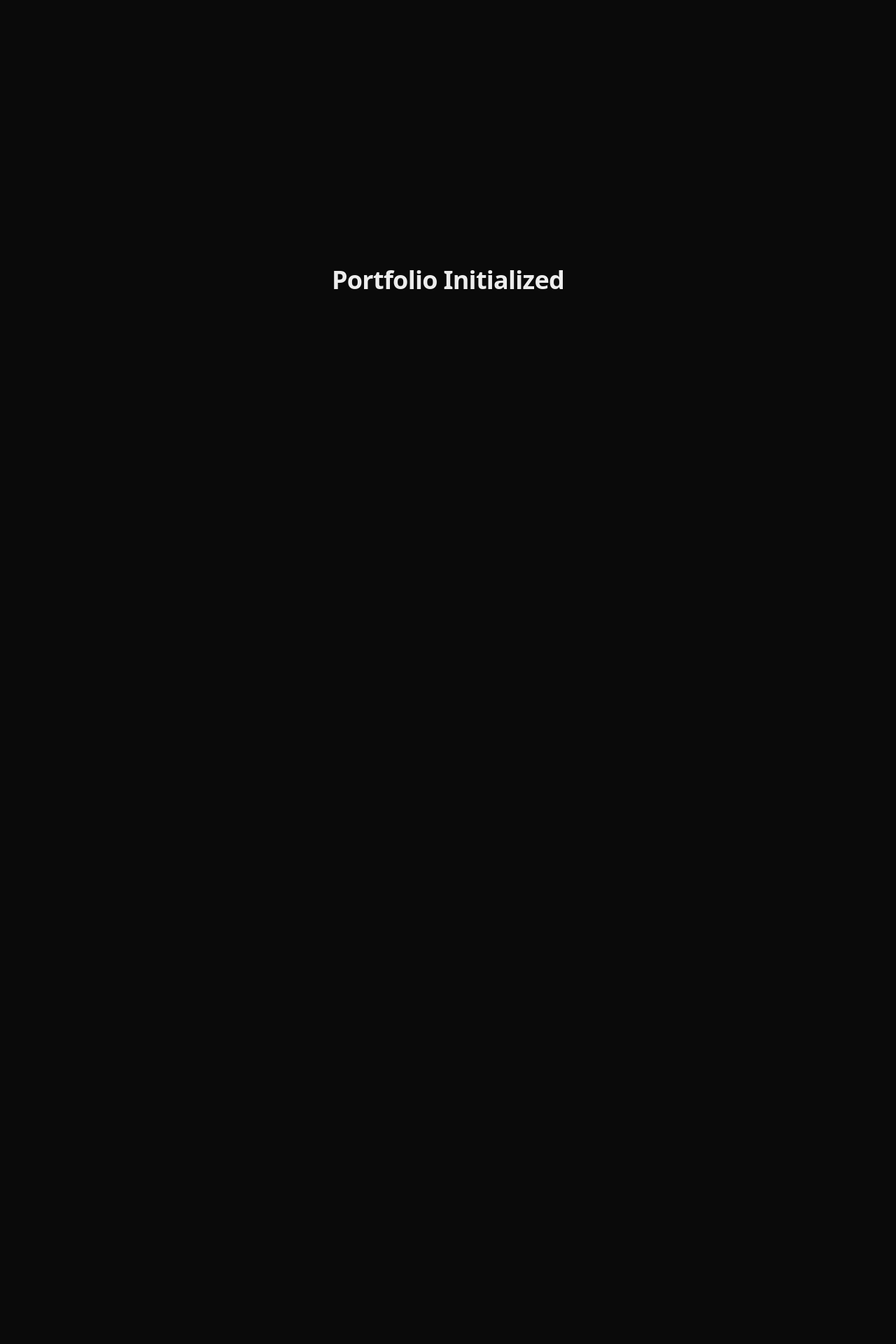
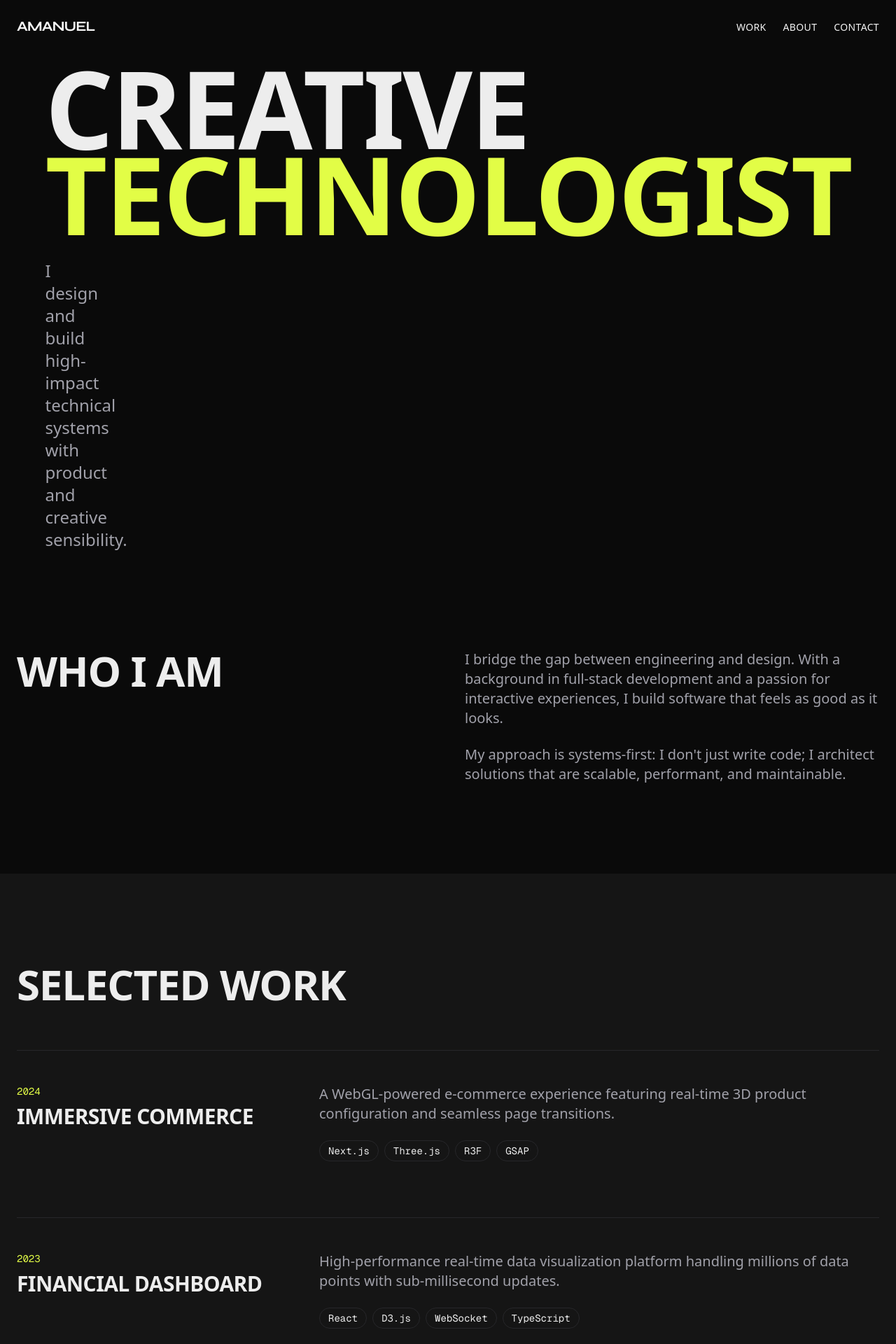
Before and after one commit to amuyif523/Portfolio-Page, a Next.js app: page / in a window 1280 px wide. Shown: the top 1920 px of the page at 70% size. Before the commit the page ends 800 px from the top, so only its background shows below. Built offline with nearby package versions, Linux system fonts and the light colour scheme.

Commit message:
Sprint 3: Site Architecture & Content Models - Layouts, Sections, Types

```diff
--- a/src/app/page.tsx
+++ b/src/app/page.tsx
@@ -1,7 +1,19 @@
+import { Header } from '@/components/layout/Header'
+import { Footer } from '@/components/layout/Footer'
+import { Hero } from '@/components/sections/Hero'
+import { About } from '@/components/sections/About'
+import { Projects } from '@/components/sections/Projects'
+import { Contact } from '@/components/sections/Contact'
+
 export default function Home() {
   return (
-    <main className="flex min-h-screen flex-col items-center justify-center p-24">
-      <h1 className="text-4xl font-bold">Portfolio Initialized</h1>
+    <main className="relative w-full overflow-hidden">
+      <Header />
+      <Hero />
+      <About />
+      <Projects />
+      <Contact />
+      <Footer />
     </main>
   )
 }
--- /dev/null
+++ b/src/components/layout/Container.tsx
@@ -0,0 +1,15 @@
+import { cn } from '@/lib/utils'
+import { ReactNode } from 'react'
+
+interface ContainerProps {
+  children: ReactNode
+  className?: string
+}
+
+export function Container({ children, className }: ContainerProps) {
+  return (
+    <div className={cn('mx-auto max-w-[1400px] px-4 md:px-6', className)}>
+      {children}
+    </div>
+  )
+}
--- /dev/null
+++ b/src/components/layout/Footer.tsx
@@ -0,0 +1,37 @@
+import { Container } from './Container'
+
+export function Footer() {
+  return (
+    <footer className="py-12 border-t border-border">
+      <Container className="flex flex-col md:flex-row justify-between items-center gap-6">
+        <div className="text-sm text-muted">
+          &copy; {new Date().getFullYear()} Amanuel. All rights reserved.
+        </div>
+        <div className="flex gap-6">
+          <a
+            href="https://github.com"
+            target="_blank"
+            rel="noopener noreferrer"
+            className="text-sm uppercase hover:text-accent transition-colors"
+          >
+            GitHub
+          </a>
+          <a
+            href="https://linkedin.com"
+            target="_blank"
+            rel="noopener noreferrer"
+            className="text-sm uppercase hover:text-accent transition-colors"
+          >
+            LinkedIn
+          </a>
+          <a
+            href="mailto:hello@example.com"
+            className="text-sm uppercase hover:text-accent transition-colors"
+          >
+            Email
+          </a>
+        </div>
+      </Container>
+    </footer>
+  )
+}
--- /dev/null
+++ b/src/components/layout/Header.tsx
@@ -0,0 +1,34 @@
+import { Container } from './Container'
+import Link from 'next/link'
+
+const navItems = [
+  { label: 'Work', href: '#work' },
+  { label: 'About', href: '#about' },
+  { label: 'Contact', href: '#contact' },
+]
+
+export function Header() {
+  return (
+    <header className="fixed top-0 left-0 w-full z-50 py-6 mix-blend-difference text-white">
+      <Container className="flex items-center justify-between">
+        <Link href="/" className="text-xl font-bold font-display uppercase tracking-tighter">
+          Amanuel
+        </Link>
+        <nav>
+          <ul className="flex gap-6">
+            {navItems.map((item) => (
+              <li key={item.label}>
+                <Link
+                  href={item.href}
+                  className="text-sm font-medium uppercase tracking-wide hover:opacity-70 transition-opacity"
+                >
+                  {item.label}
+                </Link>
+              </li>
+            ))}
+          </ul>
+        </nav>
+      </Container>
+    </header>
+  )
+}
--- /dev/null
+++ b/src/components/sections/About.tsx
@@ -0,0 +1,25 @@
+import { Container } from '@/components/layout/Container'
+
+export function About() {
+  return (
+    <section id="about" className="py-32">
+      <Container>
+        <div className="grid md:grid-cols-2 gap-12">
+          <div>
+            <h2 className="text-4xl md:text-6xl font-display font-bold uppercase mb-8">
+              Who I Am
+            </h2>
+          </div>
+          <div className="space-y-6 text-lg md:text-xl text-muted">
+            <p>
+              I bridge the gap between engineering and design. With a background in full-stack development and a passion for interactive experiences, I build software that feels as good as it looks.
+            </p>
+            <p>
+              My approach is systems-first: I don&apos;t just write code; I architect solutions that are scalable, performant, and maintainable.
+            </p>
+          </div>
+        </div>
+      </Container>
+    </section>
+  )
+}
--- /dev/null
+++ b/src/components/sections/Contact.tsx
@@ -0,0 +1,22 @@
+import { Container } from '@/components/layout/Container'
+
+export function Contact() {
+  return (
+    <section id="contact" className="py-32">
+      <Container>
+        <div className="max-w-4xl">
+          <h2 className="text-[8vw] leading-[0.9] font-display font-bold uppercase mb-12">
+            Let&apos;s Build <br />
+            <span className="text-accent">Something Great</span>
+          </h2>
+          <a
+            href="mailto:hello@example.com"
+            className="inline-block text-2xl md:text-4xl border-b border-accent pb-2 hover:text-accent transition-colors"
+          >
+            hello@example.com
+          </a>
+        </div>
+      </Container>
+    </section>
+  )
+}
--- /dev/null
+++ b/src/components/sections/Hero.tsx
@@ -0,0 +1,18 @@
+import { Container } from '@/components/layout/Container'
+
+export function Hero() {
+  return (
+    <section className="min-h-screen flex items-center pt-20">
+      <Container>
+        <h1 className="text-[12vw] leading-[0.8] font-bold font-display uppercase tracking-tighter">
+          Creative
+          <br />
+          <span className="text-accent">Technologist</span>
+        </h1>
+        <p className="mt-8 max-w-xl text-xl md:text-2xl text-muted">
+          I design and build high-impact technical systems with product and creative sensibility.
+        </p>
+      </Container>
+    </section>
+  )
+}
--- /dev/null
+++ b/src/components/sections/Projects.tsx
@@ -0,0 +1,43 @@
+import { Container } from '@/components/layout/Container'
+import { projects } from '@/lib/content/projects'
+
+export function Projects() {
+  return (
+    <section id="work" className="py-32 bg-foreground/5">
+      <Container>
+        <h2 className="text-4xl md:text-6xl font-display font-bold uppercase mb-16">
+          Selected Work
+        </h2>
+        <div className="grid gap-20">
+          {projects.map((project) => (
+            <div key={project.id} className="group border-t border-border pt-12">
+              <div className="grid md:grid-cols-[1fr_2fr] gap-8">
+                <div>
+                  <span className="text-sm font-mono text-accent mb-2 block">
+                    {project.year}
+                  </span>
+                  <h3 className="text-3xl font-display font-bold uppercase group-hover:text-accent transition-colors">
+                    {project.title}
+                  </h3>
+                </div>
+                <div>
+                  <p className="text-xl text-muted mb-6">{project.description}</p>
+                  <div className="flex flex-wrap gap-2">
+                    {project.tech.map((t) => (
+                      <span
+                        key={t}
+                        className="px-3 py-1 rounded-full border border-border text-sm font-mono"
+                      >
+                        {t}
+                      </span>
+                    ))}
+                  </div>
+                </div>
+              </div>
+            </div>
+          ))}
+        </div>
+      </Container>
+    </section>
+  )
+}
--- /dev/null
+++ b/src/lib/content/projects.ts
@@ -0,0 +1,34 @@
+import { Project } from '@/types'
+
+export const projects: Project[] = [
+  {
+    id: 'project-1',
+    title: 'Immersive Commerce',
+    description:
+      'A WebGL-powered e-commerce experience featuring real-time 3D product configuration and seamless page transitions.',
+    tech: ['Next.js', 'Three.js', 'R3F', 'GSAP'],
+    year: '2024',
+    link: 'https://example.com',
+    github: 'https://github.com',
+  },
+  {
+    id: 'project-2',
+    title: 'Financial Dashboard',
+    description:
+      'High-performance real-time data visualization platform handling millions of data points with sub-millisecond updates.',
+    tech: ['React', 'D3.js', 'WebSocket', 'TypeScript'],
+    year: '2023',
+    link: 'https://example.com',
+    github: 'https://github.com',
+  },
+  {
+    id: 'project-3',
+    title: 'AI Generative Studio',
+    description:
+      'Browser-based interface for generative art creation, leveraging WebGPU for client-side inference.',
+    tech: ['WebGPU', 'React', 'Node.js', 'TensorFlow.js'],
+    year: '2023',
+    link: 'https://example.com',
+    github: 'https://github.com',
+  },
+]
--- /dev/null
+++ b/src/types/index.ts
@@ -0,0 +1,21 @@
+export interface Project {
+  id: string
+  title: string
+  description: string
+  tech: string[]
+  link?: string
+  github?: string
+  image?: string
+  year: string
+}
+
+export interface NavItem {
+  label: string
+  href: string
+}
+
+export interface SocialLink {
+  platform: string
+  url: string
+  label: string
+}
```
